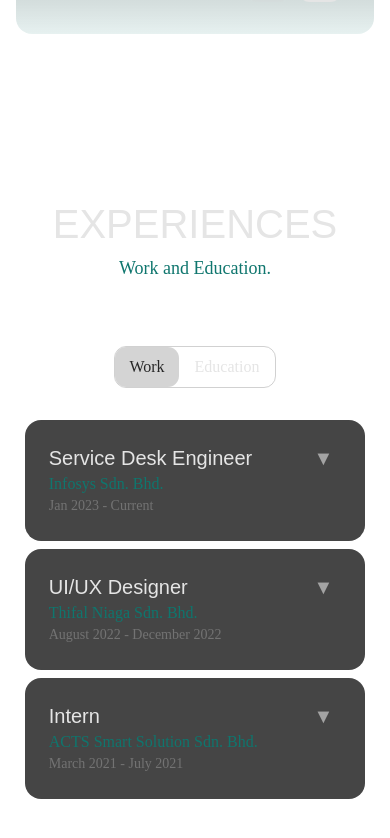
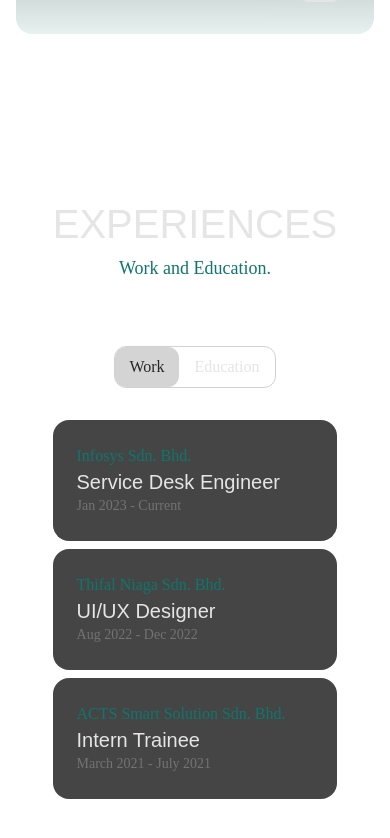
Before and after one commit to wamofi97/wamofi-portfolio, a React (Vite) app: page / in a window 390 px wide. Shown: the part 3282-4120 px from the top of the page. Built offline with nearby package versions, Linux system fonts and the light colour scheme; a web font is replaced by a local one.

Commit message:
update experience and logos

```diff
--- a/src/components/Experience.jsx
+++ b/src/components/Experience.jsx
@@ -1,9 +1,17 @@
+import { ChevronRight } from "lucide-react";
 import {  useState } from "react";
+import infosyslogo from "/infosyslogo.png";
+import thifalniagalogo from "/thifalniagalogo.png";
+import actslogo from "/actslogo.png";
+import kelasprogramming from "/kelasprogramming.png";
+import generalassembly from "/generalassembly.svg";
+import iium from "/iium.png";
 
 const works = [
   {
     "title": "Service Desk Engineer",
     "company": "Infosys Sdn. Bhd.",
+    "logo": infosyslogo,
     "year": "Jan 2023 - Current",
     "desc": ["Managed and resolved technical issues reported by end-users through various communication channels, including calls, emails and ticketing systems.",
       "Cross trained in 2 different projects : Software as a Service(SAAS), Corporate Mobile",
@@ -13,14 +21,16 @@ const works = [
   {
     "title": "UI/UX Designer",
     "company": "Thifal Niaga Sdn. Bhd.",
-    "year": "August 2022 - December 2022",
+    "logo": thifalniagalogo,
+    "year": "Aug 2022 - Dec 2022",
     "desc": ["Developed high-fidelity wireframe & prototype for social entrepeneurship company Santai Artisan and Thifal Niaga.",
       "Designed user interface, digital materials for websites, posters, banners & etc.",
       "Created and translated business requirements into sitemaps, user journeys, wireframes and navigation flows that leads towards intuitive user experiences."]
   },
   {
-    "title": "Intern",
+    "title": "Intern Trainee",
     "company": "ACTS Smart Solution Sdn. Bhd.",
+    "logo": actslogo,
     "year": "March 2021 - July 2021",
     "desc": ["Worked on the systematic review of Safety Assist & Motorcyclist Safety technologies for ASEAN market.",
       "Performed data collection & analysis of questionnaires and interviews ASEAN NCAP stakeholders."]
@@ -31,21 +41,25 @@ const educations = [
   {
     "title": "Online Coding Bootcamp – PERN STACK 2024",
     "company": "KelasProgramming.com",
+    logo: kelasprogramming,
     "year": "Jan 2024 – June 2024"
   },
   {
     "title": "User Experience Design Bootcamp",
     "company": "General Assembly",
-    "year": "Aug 2023 – December 2023"
+    logo: generalassembly,
+    "year": "Aug 2023 – Dec 2023"
   },
   {
     "title": "Bachelor of Engineering (Aerospace Engineering) (Honours)",
     "company": "International Islamic University Malaysia (IIUM)",
+    logo: iium,
     "year": "Feb 2017 – Aug 2021"
   },
   {
     "title": "Foundation in Engineering and Computer Science",
     "company": "International Islamic University Malaysia (IIUM)",
+    logo: iium,
     "year": "Sep 2015 - Dec 2016"
   }
 ]
@@ -55,7 +69,7 @@ export default function Experience() {
   const [openIndex, setOpenIndex] = useState(null);
 
 const toggleAccordion = (index) => {
-  setOpenIndex(openIndex === index ? null : index);
+  setOpenIndex(index === openIndex ? null : index);
 };
 
     return (
@@ -85,15 +99,32 @@ const toggleAccordion = (index) => {
         </div>
 
         <div className={` flex flex-wrap justify-center gap-4 mx-auto relative`}>
-            <div className={`basis-1/2 max-w-3xl  flex-grow flex flex-col gap-2 mb-4 mx-auto transition-all duration-1000 ${option === 1 ? "" : "-translate-x-full opacity-0"} `}>
+            <div className={`basis-1/2 max-w-3xl flex-grow  flex flex-col gap-2 mb-4 mx-auto transition-all duration-1000 ${option === 1 ? "" : "-translate-x-full opacity-0"} `}>
               {works.map((work, index) => (
-                <div key={index} className={` group transition-all bg-neutral-300/40 dark:bg-neutral-900/80 hover:bg-teal-600/10  dark:hover:bg-teal-900/20 rounded-2xl p-6`}>
-                  <div className="flex justify-between items-start">
-                    <div className="overflow-hidden">
+                <div key={index} onClick={() => toggleAccordion(index)} className="cursor-pointer group transition-all bg-neutral-300/60 dark:bg-neutral-900/80 hover:bg-teal-600/20  dark:hover:bg-teal-900/20 rounded-2xl p-6">
+
+                      <div className="">
+                        <div className="flex sm:flex-row flex-col gap-x-2 justify-between">
+                          <div className="flex sm:gap-6 ">
+                            <div className="flex justify-center items-center">
+                              <img src={work.logo} alt={work.title} className="saturate-[.7] w-14 sm:block hidden" />
+                            </div>
+                            <div>
+                              <div className="flex items-center gap-2">
+                                <p className="text-teal-700">{work.company}</p>
+                                <span className={`text-xl w-5 overflow-hidden ${openIndex === index ? "rotate-90" : "rotate-0"} transition-transform `}>
+                                <ChevronRight className="w-5 h-5 opacity-60 -translate-x-full group-hover:translate-x-0 transition-transform duration-500" />
+                              </span>
+
+                              </div>
                               <h3 className="text-xl font-body">{work.title}</h3>
-                      <p className="text-teal-700">{work.company}</p>
-                      <p className="text-neutral-500 text-sm">{work.year}</p>
-                      <hr className="w-[75vw] opacity-0"></hr>
+                            </div>
+                          </div>
+                          <p className="text-neutral-500 text-sm sm:text-end">{work.year}</p>
+                        </div>
+
+                        <hr className="w-[60vw] opacity-0"></hr>
+
 
                         {openIndex === index && (
                           <div className="">
@@ -102,33 +133,33 @@ const toggleAccordion = (index) => {
                             ))}
                           </div>
                         )}
+                      </div>
 
-                    </div>
-                    <button
-                        className="absolute  right-8 text-xl text-neutral-600 hover:text-teal-700 dark:text-neutral-400 dark:hover:text-teal-700"
-                        onClick={() => toggleAccordion(index)}
-                      >
-                        <span className={`transform ${openIndex === index ? "rotate-180" : ""} transition-transform`}>
-                          ▼
-                        </span>
-                      </button>
-                  </div>
+
+
                 </div>
               ))}
             </div>
 
+
             <div className={`basis-1/2 max-w-3xl flex-grow flex flex-col gap-2 mx-auto  transition-all duration-1000 ${option === 2 ? "absolute " : "absolute translate-x-full opacity-0"} `}>
               {educations.map((education, index) => (
                 <div key={index} className="group bg-neutral-300/40 dark:bg-neutral-900/80 hover:bg-teal-600/10 dark:hover:bg-teal-900/20 rounded-2xl p-6">
-                  <div className="flex flex-col">
+                    <div className="flex sm:flex-row flex-col gap-x-2 justify-between">
+                        <div className="flex sm:gap-6 ">
+                            <div className="flex justify-center items-center">
+                              <img src={education.logo} alt={education.title} className="saturate-[.7] w-14 sm:block hidden" />
+                            </div>
                             <div>
+                              <p className="text-teal-700">{education.company}</p>
                               <h3 className="text-xl font-body">{education.title}</h3>
-                      <p className="text-teal-700">{education.company}</p>
-                      <p className="text-neutral-500 text-sm">{education.year}</p>
                             </div>
+                          </div>
+                          <p className="text-neutral-500 text-sm sm:text-end">{education.year}</p>
                       </div>
                   </div>
               ))}
+            <hr className="w-[60vw] opacity-0"></hr>
             </div>
 
         </div>
```
Lines whose indentation alone changed are shown as unchanged.
